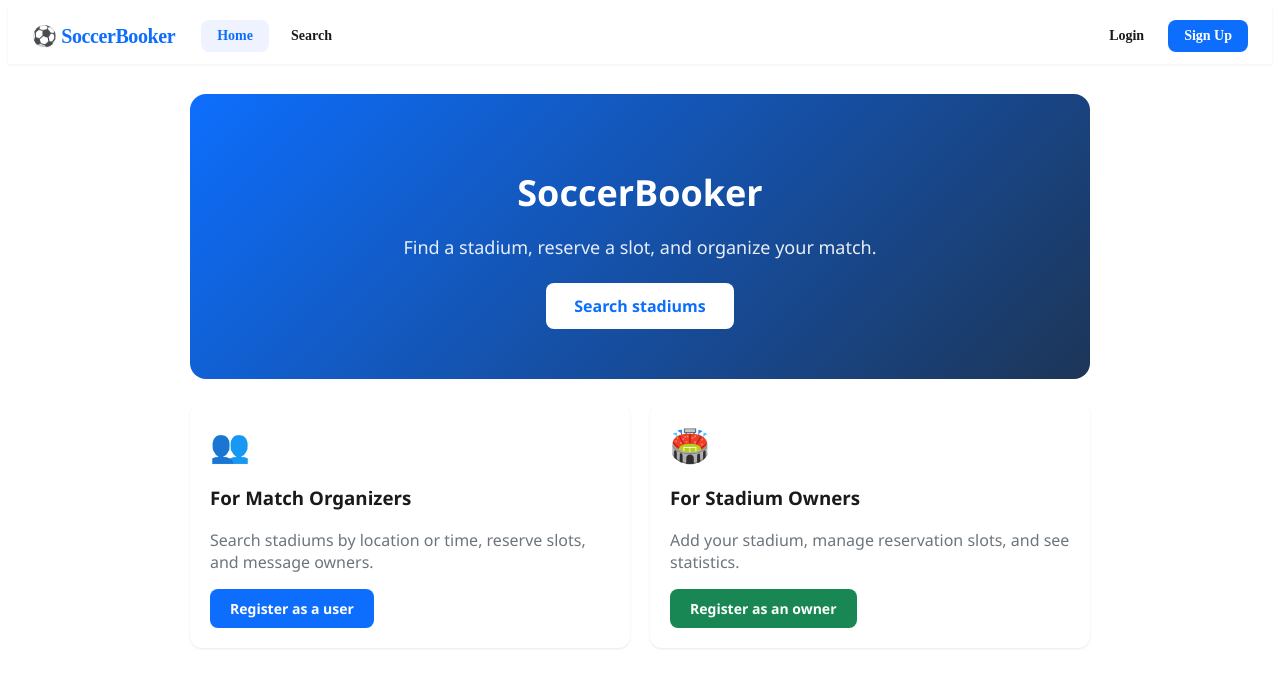
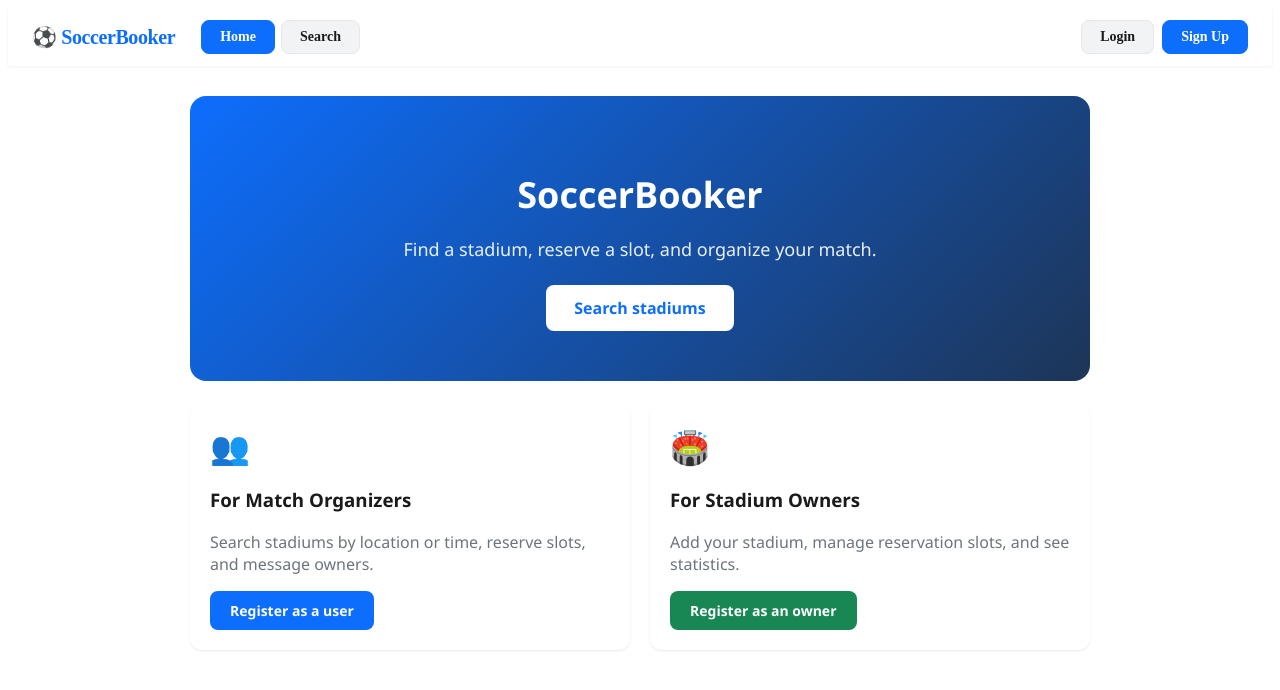
Before and after one commit to basilduh-debug/Qzdar, a React (Vite) app: page / in a window 1280 px wide. Shown: the top 690 px of the page. Built offline with nearby package versions, Linux system fonts and the light colour scheme.

Commit message:
style: make navbar links look like solid pill buttons
Inactive links now have a light gray background with a border so they
read as buttons. Active link uses the brand color (blue) with white text.
The Sign Up CTA stays as a filled primary button.

```diff
--- a/src/App.jsx
+++ b/src/App.jsx
@@ -19,25 +19,39 @@ const NotFound = () => (
   </div>
 );
 
-// One reusable nav link styled as a pill / button
+// Nav link rendered as a solid pill button
 function NavButton({ to, children, primary }) {
   return (
     <NavLink
       to={to}
-      style={({ isActive }) => ({
-        padding: '8px 16px',
-        borderRadius: '8px',
-        textDecoration: 'none',
-        fontSize: '14px',
-        fontWeight: 600,
-        transition: 'background 0.15s',
-        background: primary
-          ? colors.primary
-          : isActive ? '#eef3ff' : 'transparent',
-        color: primary
-          ? 'white'
-          : isActive ? colors.primary : colors.text
-      })}
+      style={({ isActive }) => {
+        // Primary = the "Sign Up" call-to-action
+        if (primary) {
+          return {
+            padding: '8px 18px',
+            borderRadius: '8px',
+            textDecoration: 'none',
+            fontSize: '14px',
+            fontWeight: 600,
+            background: colors.primary,
+            color: 'white',
+            border: '1px solid ' + colors.primary,
+            transition: 'background 0.15s'
+          };
+        }
+        // Active button = brand color, inactive = light gray pill
+        return {
+          padding: '8px 18px',
+          borderRadius: '8px',
+          textDecoration: 'none',
+          fontSize: '14px',
+          fontWeight: 600,
+          background: isActive ? colors.primary : '#f1f3f5',
+          color: isActive ? 'white' : colors.text,
+          border: '1px solid ' + (isActive ? colors.primary : '#e5e7eb'),
+          transition: 'background 0.15s, color 0.15s'
+        };
+      }}
     >
       {children}
     </NavLink>
```
